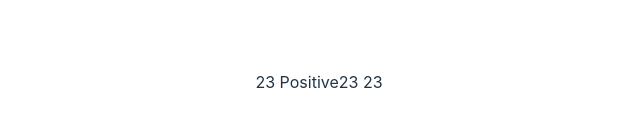
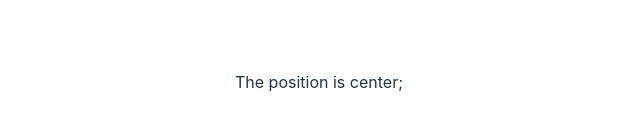
Before and after one commit to Dakshay505/react-typescript, a React (Vite) app: page / in a window 1280 px wide. Shown: the part 318-448 px from the top of the page, without its empty margins (321-961 px from the left). Built offline with nearby package versions, Linux system fonts and the light colour scheme.

Commit message:
added template literal and used EXCLUDE

```diff
--- a/src/App.tsx
+++ b/src/App.tsx
@@ -21,7 +21,8 @@
 // import Private from "./components/auth/Private";
 // import Profile from "./components/auth/Profile";
 // import List from "./components/generic/List";
-import RandomNumber from "./components/restriction/RandomNumber";
+// import RandomNumber from "./components/restriction/RandomNumber";
+import Toast from "./components/templateLiterals/Toast";
 
 function App() {
   //  const person = {
@@ -99,7 +100,8 @@
         }}
       /> */}
 
-      <RandomNumber  value={23} isPositive />
+      {/* <RandomNumber  value={23} isPositive /> */}
+      <Toast position="center" />
     </>
   );
 }
--- /dev/null
+++ b/src/components/templateLiterals/Toast.tsx
@@ -0,0 +1,18 @@
+
+type horizontal ="left" | "right" | "center"
+type vertical ="top" | "bottom" | "center"
+
+type ToastProps ={
+    position:Exclude<`${horizontal}-${vertical}`,"center-center"> |"center"
+}
+
+
+const Toast = ({position}:ToastProps) => {
+  return (
+    <div>
+        The position is {position};
+    </div>
+  )
+}
+
+export default Toast
```
